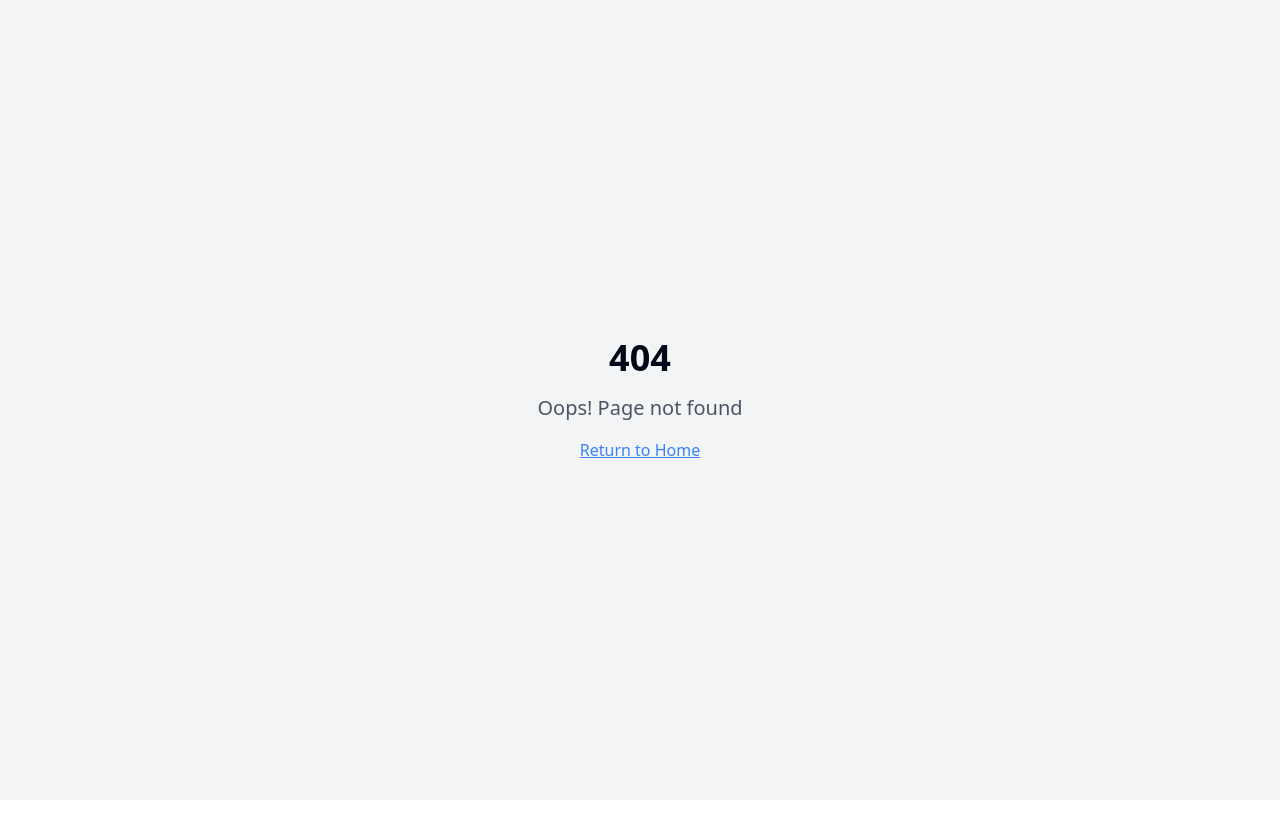
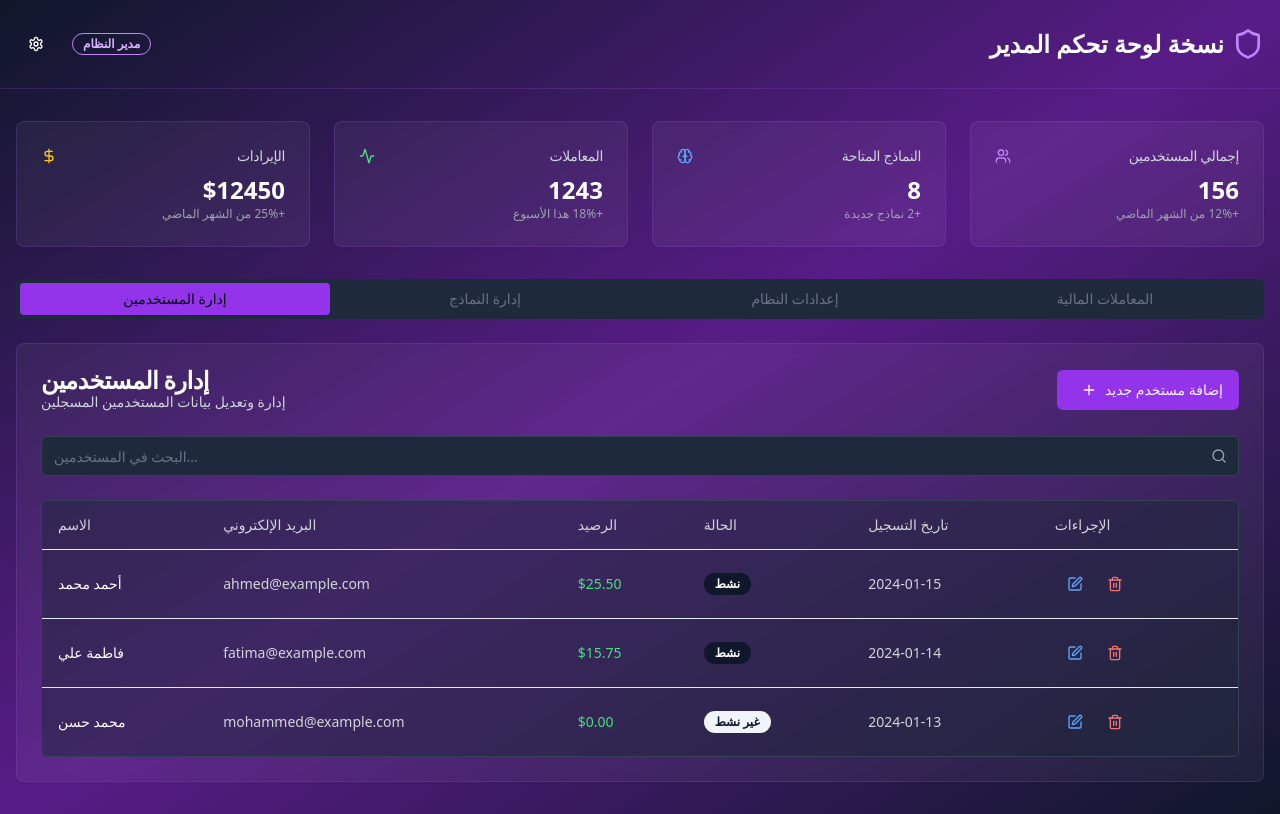
Before and after one commit to rami800/credit-ai-chat, a React (Vite) app: page /admin-copy in a window 1280 px wide. Before the commit this address had no page. Built offline with nearby package versions, Linux system fonts and the light colour scheme.

Commit message:
Add admin code to page
Implement the ability to copy and paste the admin code into a page on the website.

```diff
--- a/src/App.tsx
+++ b/src/App.tsx
@@ -7,6 +7,7 @@ import { BrowserRouter, Routes, Route } from "react-router-dom";
 import Index from "./pages/Index";
 import Dashboard from "./pages/Dashboard";
 import AdminDashboard from "./pages/AdminDashboard";
+import AdminCopy from "./pages/AdminCopy";
 import Chat from "./pages/Chat";
 import NotFound from "./pages/NotFound";
 
@@ -22,6 +23,7 @@ const App = () => (
           <Route path="/" element={<Index />} />
           <Route path="/dashboard" element={<Dashboard />} />
           <Route path="/admin" element={<AdminDashboard />} />
+          <Route path="/admin-copy" element={<AdminCopy />} />
           <Route path="/chat" element={<Chat />} />
           {/* ADD ALL CUSTOM ROUTES ABOVE THE CATCH-ALL "*" ROUTE */}
           <Route path="*" element={<NotFound />} />
--- /dev/null
+++ b/src/pages/AdminCopy.tsx
@@ -0,0 +1,166 @@
+
+import { useState, useEffect } from "react";
+import { Card, CardContent, CardDescription, CardHeader, CardTitle } from "@/components/ui/card";
+import { Button } from "@/components/ui/button";
+import { Badge } from "@/components/ui/badge";
+import { Tabs, TabsContent, TabsList, TabsTrigger } from "@/components/ui/tabs";
+import {
+  Users,
+  Brain,
+  Settings,
+  CreditCard,
+  TrendingUp,
+  DollarSign,
+  Activity,
+  Shield
+} from "lucide-react";
+import { useNavigate } from "react-router-dom";
+import { AdminUsersManager } from "@/components/admin/AdminUsersManager";
+import { AdminModelsManager } from "@/components/admin/AdminModelsManager";
+import { AdminSettingsManager } from "@/components/admin/AdminSettingsManager";
+import { AdminTransactions } from "@/components/admin/AdminTransactions";
+
+const AdminCopy = () => {
+  const [stats, setStats] = useState({
+    totalUsers: 0,
+    totalModels: 0,
+    totalTransactions: 0,
+    totalRevenue: 0
+  });
+  const navigate = useNavigate();
+
+  useEffect(() => {
+    // Load dashboard statistics
+    loadDashboardStats();
+  }, []);
+
+  const loadDashboardStats = async () => {
+    try {
+      // This would be implemented when you have the backend API ready
+      console.log('Loading dashboard statistics...');
+      // Placeholder data for now
+      setStats({
+        totalUsers: 156,
+        totalModels: 8,
+        totalTransactions: 1243,
+        totalRevenue: 12450
+      });
+    } catch (error) {
+      console.error('Error loading dashboard stats:', error);
+    }
+  };
+
+  const handleLogout = () => {
+    navigate('/');
+  };
+
+  return (
+    <div className="min-h-screen bg-gradient-to-br from-slate-900 via-purple-900 to-slate-900" dir="rtl">
+      {/* Navigation */}
+      <nav className="container mx-auto px-4 py-6 flex justify-between items-center border-b border-purple-500/20">
+        <div className="flex items-center space-x-reverse space-x-2">
+          <Shield className="h-8 w-8 text-purple-400" />
+          <span className="text-2xl font-bold text-white">نسخة لوحة تحكم المدير</span>
+        </div>
+        <div className="flex items-center space-x-reverse space-x-4">
+          <Badge variant="outline" className="text-purple-300 border-purple-400">
+            مدير النظام
+          </Badge>
+          <Button
+            variant="ghost"
+            size="icon"
+            className="text-white hover:text-red-300"
+            onClick={handleLogout}
+          >
+            <Settings className="h-5 w-5" />
+          </Button>
+        </div>
+      </nav>
+
+      <div className="container mx-auto px-4 py-8">
+        {/* Stats Overview */}
+        <div className="grid grid-cols-1 md:grid-cols-2 lg:grid-cols-4 gap-6 mb-8">
+          <Card className="bg-white/5 border-purple-500/20 backdrop-blur-sm">
+            <CardHeader className="flex flex-row items-center justify-between space-y-0 pb-2">
+              <CardTitle className="text-sm font-medium text-gray-300">إجمالي المستخدمين</CardTitle>
+              <Users className="h-4 w-4 text-purple-400" />
+            </CardHeader>
+            <CardContent>
+              <div className="text-2xl font-bold text-white">{stats.totalUsers}</div>
+              <p className="text-xs text-gray-400">+12% من الشهر الماضي</p>
+            </CardContent>
+          </Card>
+
+          <Card className="bg-white/5 border-purple-500/20 backdrop-blur-sm">
+            <CardHeader className="flex flex-row items-center justify-between space-y-0 pb-2">
+              <CardTitle className="text-sm font-medium text-gray-300">النماذج المتاحة</CardTitle>
+              <Brain className="h-4 w-4 text-blue-400" />
+            </CardHeader>
+            <CardContent>
+              <div className="text-2xl font-bold text-white">{stats.totalModels}</div>
+              <p className="text-xs text-gray-400">+2 نماذج جديدة</p>
+            </CardContent>
+          </Card>
+
+          <Card className="bg-white/5 border-purple-500/20 backdrop-blur-sm">
+            <CardHeader className="flex flex-row items-center justify-between space-y-0 pb-2">
+              <CardTitle className="text-sm font-medium text-gray-300">المعاملات</CardTitle>
+              <Activity className="h-4 w-4 text-green-400" />
+            </CardHeader>
+            <CardContent>
+              <div className="text-2xl font-bold text-white">{stats.totalTransactions}</div>
+              <p className="text-xs text-gray-400">+18% هذا الأسبوع</p>
+            </CardContent>
+          </Card>
+
+          <Card className="bg-white/5 border-purple-500/20 backdrop-blur-sm">
+            <CardHeader className="flex flex-row items-center justify-between space-y-0 pb-2">
+              <CardTitle className="text-sm font-medium text-gray-300">الإيرادات</CardTitle>
+              <DollarSign className="h-4 w-4 text-yellow-400" />
+            </CardHeader>
+            <CardContent>
+              <div className="text-2xl font-bold text-white">${stats.totalRevenue}</div>
+              <p className="text-xs text-gray-400">+25% من الشهر الماضي</p>
+            </CardContent>
+          </Card>
+        </div>
+
+        {/* Main Content Tabs */}
+        <Tabs defaultValue="users" className="space-y-6">
+          <TabsList className="grid w-full grid-cols-4 bg-slate-800">
+            <TabsTrigger value="users" className="data-[state=active]:bg-purple-600">
+              إدارة المستخدمين
+            </TabsTrigger>
+            <TabsTrigger value="models" className="data-[state=active]:bg-purple-600">
+              إدارة النماذج
+            </TabsTrigger>
+            <TabsTrigger value="settings" className="data-[state=active]:bg-purple-600">
+              إعدادات النظام
+            </TabsTrigger>
+            <TabsTrigger value="transactions" className="data-[state=active]:bg-purple-600">
+              المعاملات المالية
+            </TabsTrigger>
+          </TabsList>
+
+          <TabsContent value="users" className="space-y-6">
+            <AdminUsersManager />
+          </TabsContent>
+
+          <TabsContent value="models" className="space-y-6">
+            <AdminModelsManager />
+          </TabsContent>
+
+          <TabsContent value="settings" className="space-y-6">
+            <AdminSettingsManager />
+          </TabsContent>
+
+          <TabsContent value="transactions" className="space-y-6">
+            <AdminTransactions />
+          </TabsContent>
+        </Tabs>
+      </div>
+    </div>
+  );
+};
+
+export default AdminCopy;
```
